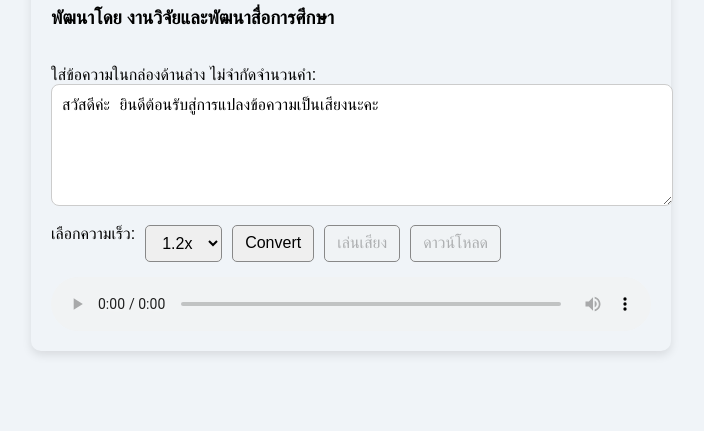
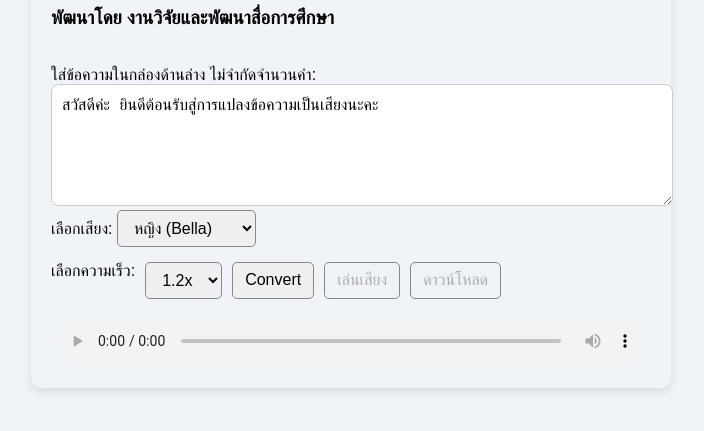
Before and after one commit to okwo/tts-elevenlabs, a Flask app: page / in a window 1280 px wide. Shown: the part 180-611 px from the top of the page, without its empty margins (289-993 px from the left). Run offline with Flask 3, Linux system fonts and the light colour scheme.

Commit message:
Update index.html

```diff
--- a/templates/index.html
+++ b/templates/index.html
@@ -63,6 +63,14 @@
  <label for="text-input">ใส่ข้อความในกล่องด้านล่าง ไม่จำกัดจำนวนคำ:</label>
   <br>
   <textarea id="text-input">สวัสดีค่ะ ยินดีต้อนรับสู่การแปลงข้อความเป็นเสียงนะคะ</textarea>
+
+<label for="voice-select">เลือกเสียง:</label>
+<select id="voice-select">
+  <option value="Bella">หญิง (Bella)</option>
+  <option value="Rachel">หญิง (Rachel)</option>
+  <option value="Adam">ชาย (Adam)</option>
+  <option value="Antoni">ชาย (Antoni)</option>
+</select>
 
   <div class="controls">
     <label for="speed-select">เลือกความเร็ว:</label>
```
